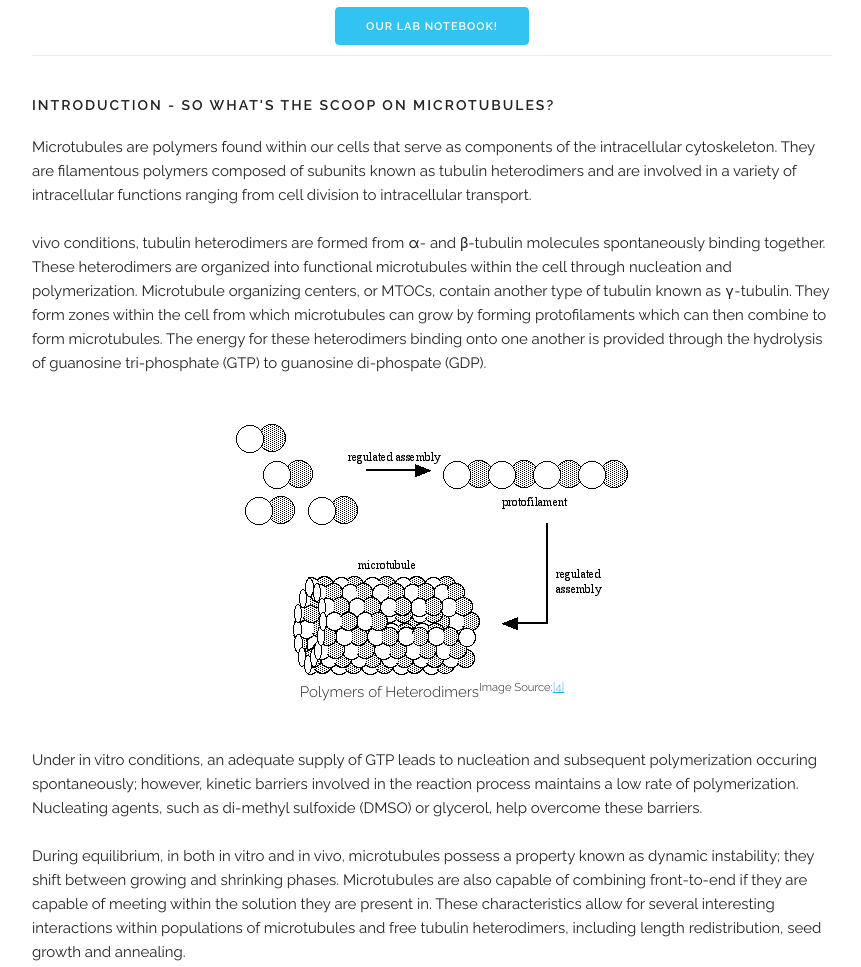
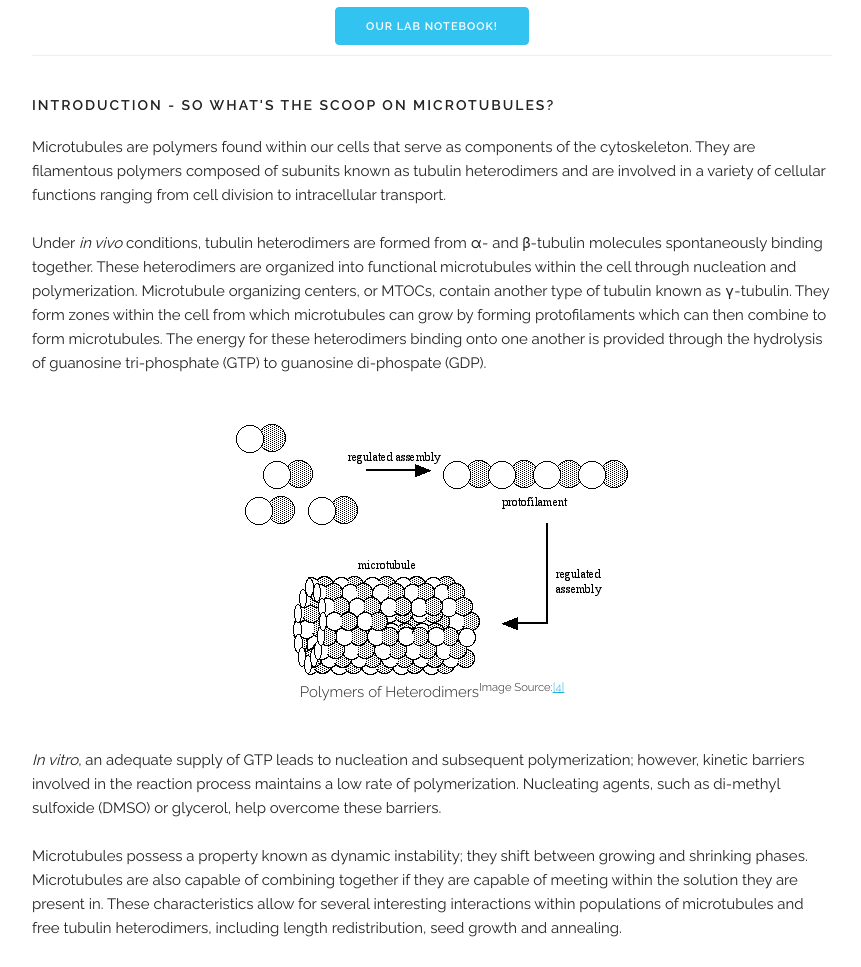
Before and after one commit to AzrafAnwar/biomod, a plain HTML site: page index.html in a window 1280 px wide. Shown: the part 1620-2587 px from the top of the page, without its empty margins (208-1069 px from the left). Drawn offline with nearby package versions, Linux system fonts and the light colour scheme.

Commit message:
Update index.html

```diff
--- a/index.html
+++ b/index.html
@@ -97,12 +97,12 @@
       <div class="docs-section" id="intro">
          <h4 class="docs-header">Introduction - So What's the Scoop on Microtubules?</h4>
                   <div class="row">
-           <p>Microtubules are polymers found within our cells that serve as components of the intracellular cytoskeleton. They are filamentous polymers composed of subunits known as tubulin heterodimers and are involved in a variety of intracellular functions ranging from cell division to intracellular transport.<br><br>vivo conditions, tubulin heterodimers are formed from α- and β-tubulin molecules spontaneously binding together. These heterodimers are organized into functional microtubules within the cell through nucleation and polymerization. Microtubule organizing centers, or MTOCs, contain another type of tubulin known as γ-tubulin. They form zones within the cell from which microtubules can grow by forming protofilaments which can then combine to form microtubules. The energy for these heterodimers binding onto one another is provided through the hydrolysis of guanosine tri-phosphate (GTP) to guanosine di-phospate (GDP).</p><br>
+           <p>Microtubules are polymers found within our cells that serve as components of the cytoskeleton. They are filamentous polymers composed of subunits known as tubulin heterodimers and are involved in a variety of cellular functions ranging from cell division to intracellular transport.<br><br>Under <i>in vivo</i> conditions, tubulin heterodimers are formed from α- and β-tubulin molecules spontaneously binding together. These heterodimers are organized into functional microtubules within the cell through nucleation and polymerization. Microtubule organizing centers, or MTOCs, contain another type of tubulin known as γ-tubulin. They form zones within the cell from which microtubules can grow by forming protofilaments which can then combine to form microtubules. The energy for these heterodimers binding onto one another is provided through the hydrolysis of guanosine tri-phosphate (GTP) to guanosine di-phospate (GDP).</p><br>
            <div style="text-align: center;">
            <IMG src="images/microtubule.gif" ALT="Growth from Heterodimers" align="center" WIDTH=392 HEIGHT=256>
                </div>
            <h6 align="center">Polymers of Heterodimers<sup>Image Source:<a href="https://biomod2016.gitlab.io/columbia/#references">[4]</a></sup></h6>
-           <br><p>Under in vitro conditions, an adequate supply of GTP leads to nucleation and subsequent polymerization occuring spontaneously; however, kinetic barriers involved in the reaction process maintains a low rate of polymerization. Nucleating agents, such as di-methyl sulfoxide (DMSO) or glycerol, help overcome these barriers.<br><br>During equilibrium, in both in vitro and in vivo, microtubules possess a property known as dynamic instability; they shift between growing and shrinking phases. Microtubules are also capable of combining front-to-end if they are capable of meeting within the solution they are present in. These characteristics allow for several interesting interactions within populations of microtubules and free tubulin heterodimers, including length redistribution, seed growth and annealing. </p><br>
+           <br><p><i>In vitro</i>, an adequate supply of GTP leads to nucleation and subsequent polymerization; however, kinetic barriers involved in the reaction process maintains a low rate of polymerization. Nucleating agents, such as di-methyl sulfoxide (DMSO) or glycerol, help overcome these barriers.<br><br>Microtubules possess a property known as dynamic instability; they shift between growing and shrinking phases. Microtubules are also capable of combining together if they are capable of meeting within the solution they are present in. These characteristics allow for several interesting interactions within populations of microtubules and free tubulin heterodimers, including length redistribution, seed growth and annealing. </p><br>
            <div style="text-align: center;">
            <IMG src="images/mtinstability.gif" ALT="Dynamic Instability" align="center" WIDTH=320 HEIGHT=272>
                </div>
@@ -128,7 +128,7 @@
 
       <div class="docs-section" id="problem">
         <h4 class="docs-header">Well, It's a Problem Worth Solving...</h4>
-        <p> As we stated before, microtubules serve as highways for kinesin molecules to shuttle cellular loads under in vitro conditions. In advancing the field of nanotechnology, this could be particularly useful as microtubules can be used as tracks for carrying molecular cargo within devices designed and specified at an extremely small scale. This would require us being capable of producing microtubules long enough to serve as these tracks; the microtubules would need to be long enough to span the length of a given channel and this may stretch to the scale of several hundred of microns. In order to achieve this goal, our team spent the past summer working on developing a procedure for consistently developing long microtubules in vitro.</p>
+        <p> As we stated before, microtubules serve as highways for kinesin molecules to shuttle cellular loads under <i>in vitro</i> conditions. In advancing the field of nanotechnology, this could be particularly useful as microtubules can be used as tracks for carrying molecular cargo within devices designed and specified at an extremely small scale. This would require us being capable of producing microtubules long enough to serve as these tracks; the microtubules would need to be long enough to span the length of a given channel and this may stretch to the scale of several hundred of microns. In order to achieve this goal, our team spent the past summer working on developing a procedure for consistently developing long microtubules <i>in vitro</i>.</p>
       </div>
 
       <div class="docs-section" id="approach">
@@ -171,7 +171,7 @@
         6.25 µL of this polymerization buffer was then added to an aliquot of tubulin to produce a final tubulin concentration of 3.2 mg/mL within the solution. This solution was then incubated in a water bath for 30 minutes at 37  ͦC.<a href="https://biomod2016.gitlab.io/columbia/#references"><sup>[3]</sup></a><br><br>
         These microtubules were then stabilized by adding paclitaxel and more BRB80. The stabilized microtubules were then imaged to see whether microtubules viable to serve as seeds were present. When stable candidates were observed, another aliquot of microtubules were reconstituted by using the same polymerization buffer WITHOUT any nucleating agent i.e. no DMSO, glycerol or guanosine-5’-[(α,β)-methyleno]triphosphate (GMPCPP).  This aliquot was then combined with the seeds prepared from before and replaced within the water bath to incubate for at least 30 minutes before imaging.</p><br>
         <h6>On Imaging</h6>
-        <p>Please note that all imaging in both sets of procedures took place using a Nikon TE2000 epifluorescence microscope equipped with an EXFO X-cite 120 lamp (EXFO, Ontario, Canada) and an Andor Technology iXON DU1857 and Zyla camera. The tubulin aliquots utilized were purchased from Cytoskeleton Inc. and were tagged with rhodamine and/or hilyte GFP Fluor 488.</p><br>
+        <p>Please note that all imaging in both sets of procedures took place using a Nikon TE2000 epifluorescence microscope equipped with an Andor Technology Zyla sCMOS camera. The tubulin aliquots utilized were purchased from Cytoskeleton Inc. and were tagged with rhodamine and/or hilyte GFP Fluor 488.</p><br>
         <h6>Simulations</h6>
         <p>In addition to experiments, we developed a simulation in Python to model the growth of many microtubules within a small volume of solution. We used a stochastic simulation algorithm. There is a certain random timestep between reactions, and that timestep follows an exponential distribution. Either a polymerization or a depolymerization reaction occurs after each timestep, and the probability of either one occurring is determined by the propensity of each reaction, which is roughly equivalent to the reaction rate. These simulations were then compared to the behavior of microtubule growth found from the experiments in order to glean a future direction of experimentation to be taken.</p>
         <h6>Lab Notebook</h6>
@@ -212,7 +212,7 @@
                </div>
          <p>The microtubules that we grew from our annealing experiments did not demonstrate the expected level of growth highlighted in the literature utilized. We expect that this is due to the concentration dependence of the annealing process; due to limitations in stocks of tubulin aliquots, the experimental concentration of tubulin utilized was below the volume-concentration of tubulin used within the literature we referred to.</p>
          <h6>Seeds seem to work!</h6>
-         <p>Although annealing by itself did not, the microtubules grown from our glycerol seeds seem to have been extremely successful in growing. In order to test this, we imaged microtubules grown from free tubulin and seeds prepared with different fluorophores. When the resultant microtubules were imaged, we found that two separate, and distinct fluorescence patterns were observed pertaining to the area of the seeds and to the area of tubulin attached on to the existing seeds. Due to overlaps in the excitation spectrum of hilyte and rhodamine, both fluorescent molecules could be imaged with the Zyla Rhod and DU817 488 setting on the microscope to differing levels of fluorescence. The bright dots within the tubules are the seeds prepared when they were imaged with Zyla Rhod, since the seeds were prepared from rhodamine tagged tubulin.</p>
+         <p>Although annealing by itself did not, the microtubules grown from our glycerol seeds seem to have been extremely successful in growing. In order to test this, we imaged microtubules grown from free tubulin and seeds prepared with different fluorophores. When the resultant microtubules were imaged, we found that two separate, and distinct fluorescence patterns were observed pertaining to the area of the seeds and to the area of tubulin attached on to the existing seeds. Due to overlaps in the excitation spectrum of hilyte and rhodamine, both fluorescent molecules could be imaged with the Zyla Rhodamine excitation setting on the microscope to differing levels of fluorescence. The bright dots within the tubules are the seeds prepared when they were imaged with the Zyla Rhodamine excitation setting, since the seeds were prepared from rhodamine tagged tubulin.</p>
          <p>Seeding experiments carried out from GMPCPP produced stable seeds but these seeds did not polymerize successfully. Clusters of tubules were found to form from our seeding protocol with GMPCPP when imaged under the microscope; all microtubules observed were found to be smaller than the normal motility assay protocol.
          Seeding experiments carried out with glycerol as the nucleating agent were largely successful in producing microtubules polymerized from the seeds. In fact, the largest microtubule we found all summer, measured at 144 µm, was found from a glycerol seeding experiment.</p>
          <h6>Once more, with simulations.</h6>
@@ -226,7 +226,7 @@
 
       <div class="docs-section" id="references">
         <h4 class="docs-header">References</h4>
-        <p><a href="http://pubs.rsc.org/en/content/articlepdf/2010/sm/b919488f">1. Hess, H., Jeune-Smith, Y., R.S.C. (2010). Engineering the length distribution of microtubules polymerized in vitro</a><br>
+        <p><a href="http://pubs.rsc.org/en/content/articlepdf/2010/sm/b919488f">1. Hess, H., Jeune-Smith, Y., R.S.C. (2010). Engineering the length distribution of microtubules polymerized <i>in vitro</i></a><br>
         <a href="http://www.nature.com/nature/journal/v312/n5991/pdf/312237a0.pdf">2. Mitchison, T., Kirschner, M., Nature (1984). Dynamic Instability of Microtubule Growth</a><br>
         <a href="http://www.nature.com/nature/journal/v312/n5991/pdf/312232a0.pdf">3. Mitchison, T., Kirschner, M., Nature (1984). Microtubule assembly nucleated by isolated centrosomes</a><br>
         <a href="http://www.ruf.rice.edu/~bioslabs/studies/invertebrates/microtubules.html">4.Rice University, Structures and Functions of Microtubules</a><br>
```
